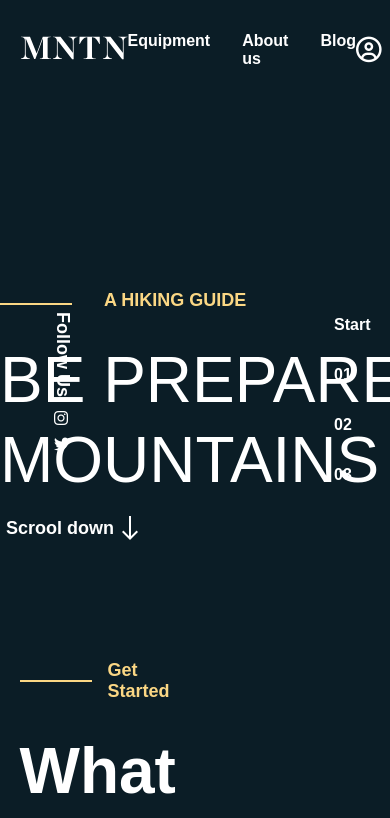
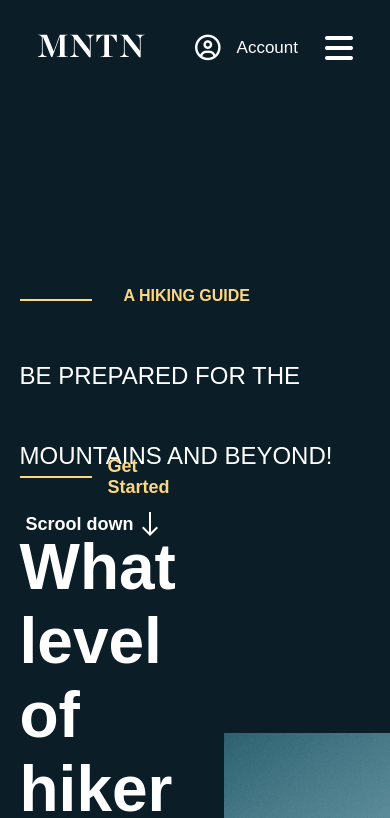
Before and after one commit to BilgeGates/MNTN-Landing-Page, a plain HTML site: page index.html in a window 390 px wide. Shown: the top 818 px of the page. Drawn offline with Linux system fonts and the light colour scheme.

Commit message:
mobile responsive added

```diff
--- a/index.html
+++ b/index.html
@@ -54,6 +54,9 @@
             </a>
           </div>
           <div class="menu">
+            <div class="menu-bars">
+              <a href="#" class="fa-solid fa-bars fa-2x"></a>
+            </div>
             <ul>
               <li><a href="#">Equipment</a></li>
               <li><a href="#">About us</a></li>
--- a/style.css
+++ b/style.css
@@ -70,6 +70,10 @@ header .user a {
 
 header .user-icon a {
   font-size: 1.6rem;
+}
+
+.menu-bars {
+  display: none;
 }
 
 /* ! Main Styles */
@@ -286,3 +290,64 @@ header .user-icon a {
   font-weight: 700;
   color: var(--thirdh-color);
 }
+
+/* ! Responsive Styles */
+
+@media (max-width: 425px) {
+  nav {
+    width: 90%;
+    margin: auto;
+    position: relative;
+  }
+
+  nav ul {
+    display: none;
+  }
+
+  nav .account {
+    position: absolute;
+    left: 50%;
+  }
+
+  .menu-bars {
+    display: block;
+  }
+
+  .social {
+    flex-direction: row;
+    gap: 1rem;
+  }
+
+  .social .follow {
+    transform: rotate(0);
+  }
+
+  .social #social {
+    flex-direction: row;
+    gap: 0.8rem;
+  }
+
+  .sidebar,
+  .social {
+    margin-top: -50rem;
+  }
+
+  .sidebar-list-menu {
+    display: flex;
+    gap: 1rem;
+  }
+
+  .start {
+    width: 90%;
+    margin: auto;
+    margin-top: 10rem;
+  }
+
+  .start .start-head-second {
+    font-size: 1rem;
+  }
+
+  .start .start-body {
+    font-size: 1.5rem;
+  }
+}
```
